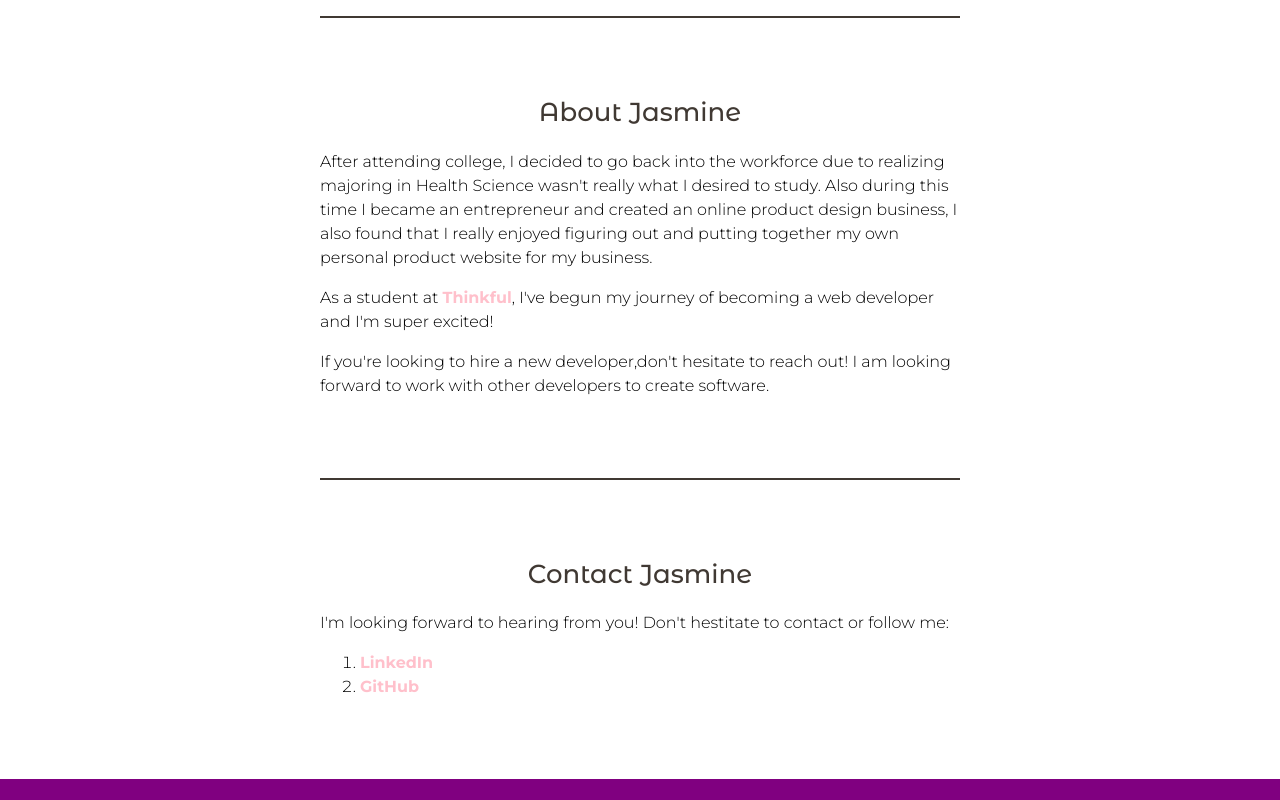
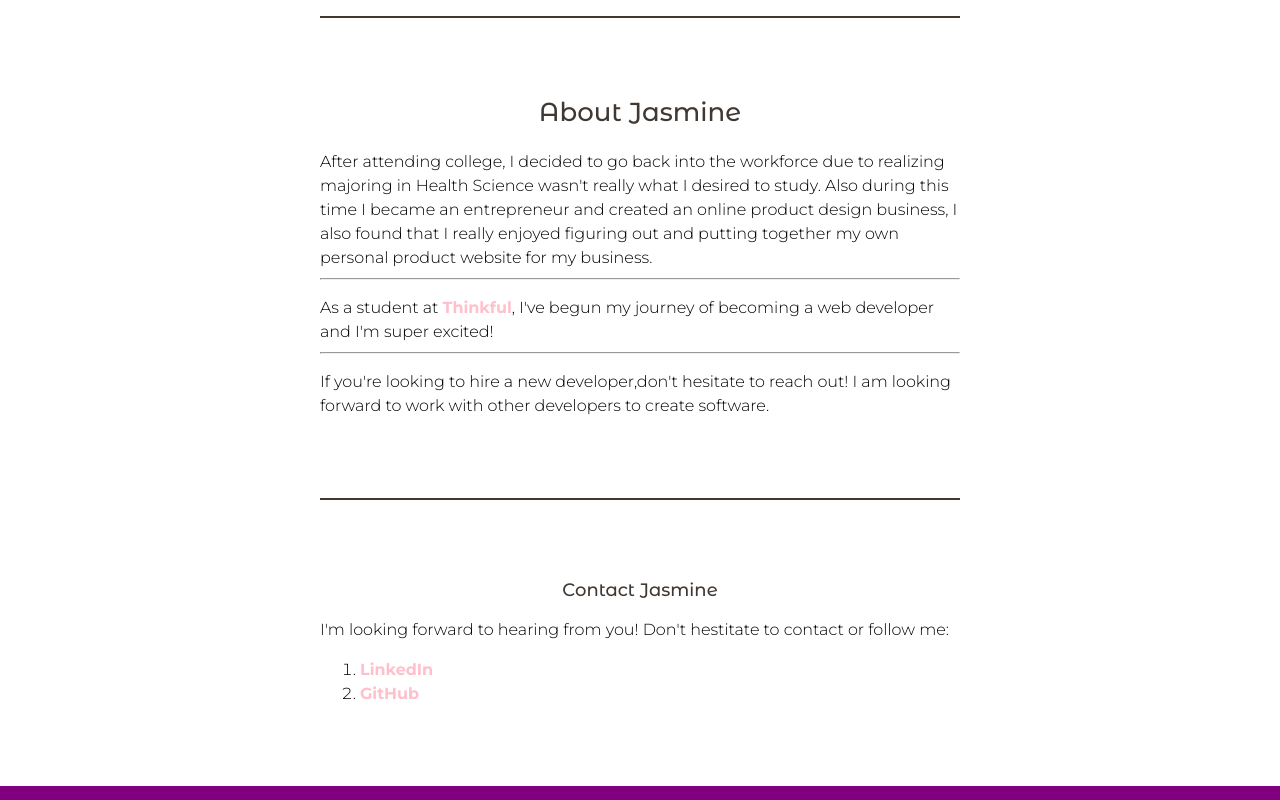
Before and after one commit to Byers87/Byers-Webpage-Porfoilo, a plain HTML site: page index.html in a window 1280 px wide. Shown: the part 566-1366 px from the top of the page. Drawn offline with nearby package versions, Linux system fonts and the light colour scheme; a script that the page names is missing.

Commit message:
Update index.html

```diff
--- a/index.html
+++ b/index.html
@@ -42,14 +42,18 @@
       <h2 class="border-top">About Jasmine</h2>
         <p>After attending college, I decided to go back into the workforce due to realizing majoring in Health Science wasn't really what I desired to study. Also during this time I became an entrepreneur and created an online product design business, I also found that I really enjoyed figuring out and putting together my own personal product website for my business.</p>
 
-        <p>As a student at <a href="http://thinkful.com" target = "blank" >Thinkful</a>, I've begun my journey of becoming a web developer and I'm super excited!</a>
+	<hr>
+
+        <p>As a student at <a href="http://thinkful.com" target = "blank" >Thinkful</a>, I've begun my journey of becoming a web developer and I'm super excited!</p>
+
+	<hr>
 
         <p>If you're looking to hire a new developer,don't hesitate to reach out! I am looking forward to work with other developers to create software.</p>
       </section>
 
       <!-- Contact -->
       <section id="contact">
-        <h2 class="border-top">Contact Jasmine</h2>
+        <h3 class="border-top">Contact Jasmine</h3>
         <p>I'm looking forward to hearing from you! Don't hestitate to contact or follow me:</p>
         <ol>
           <li>
```
